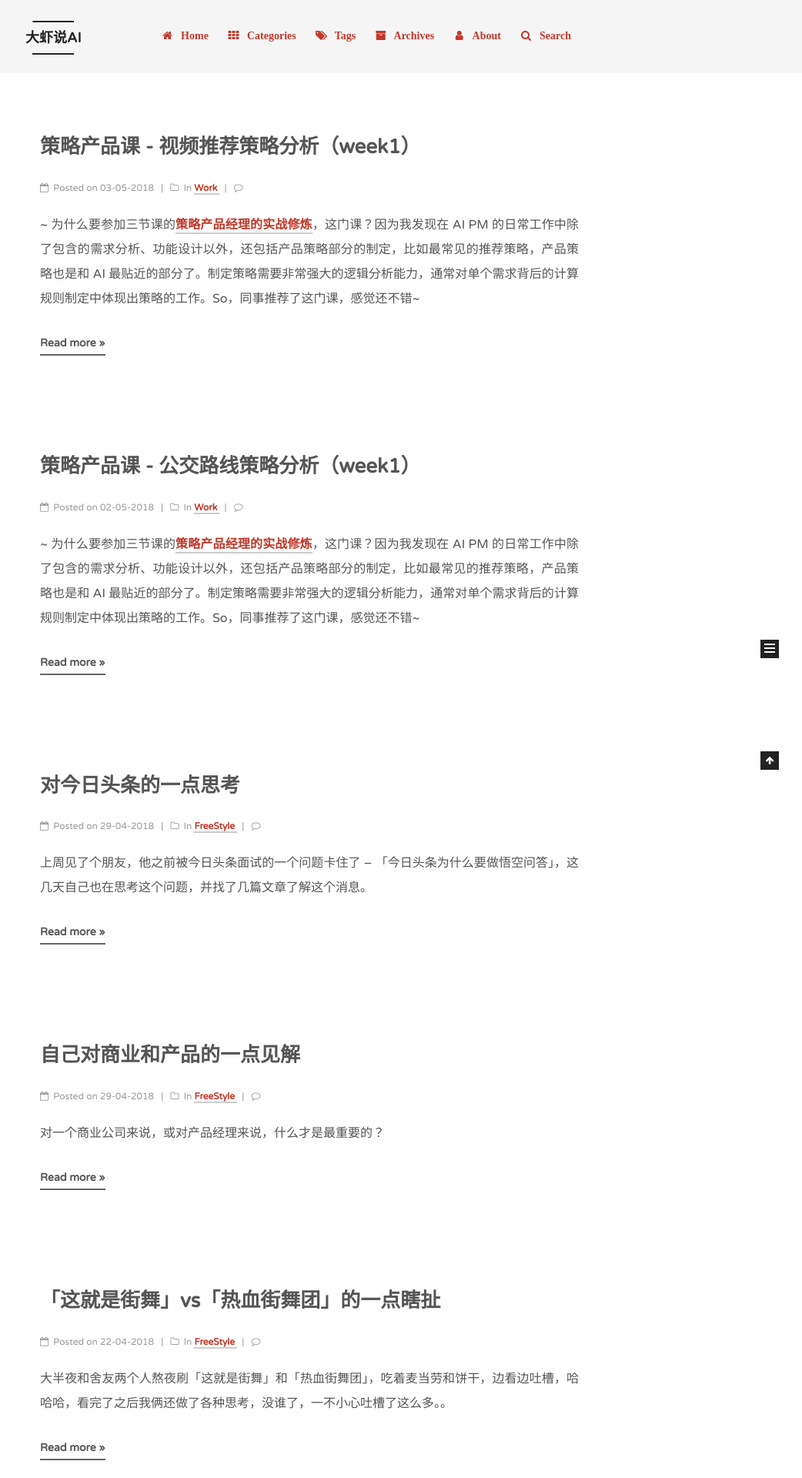
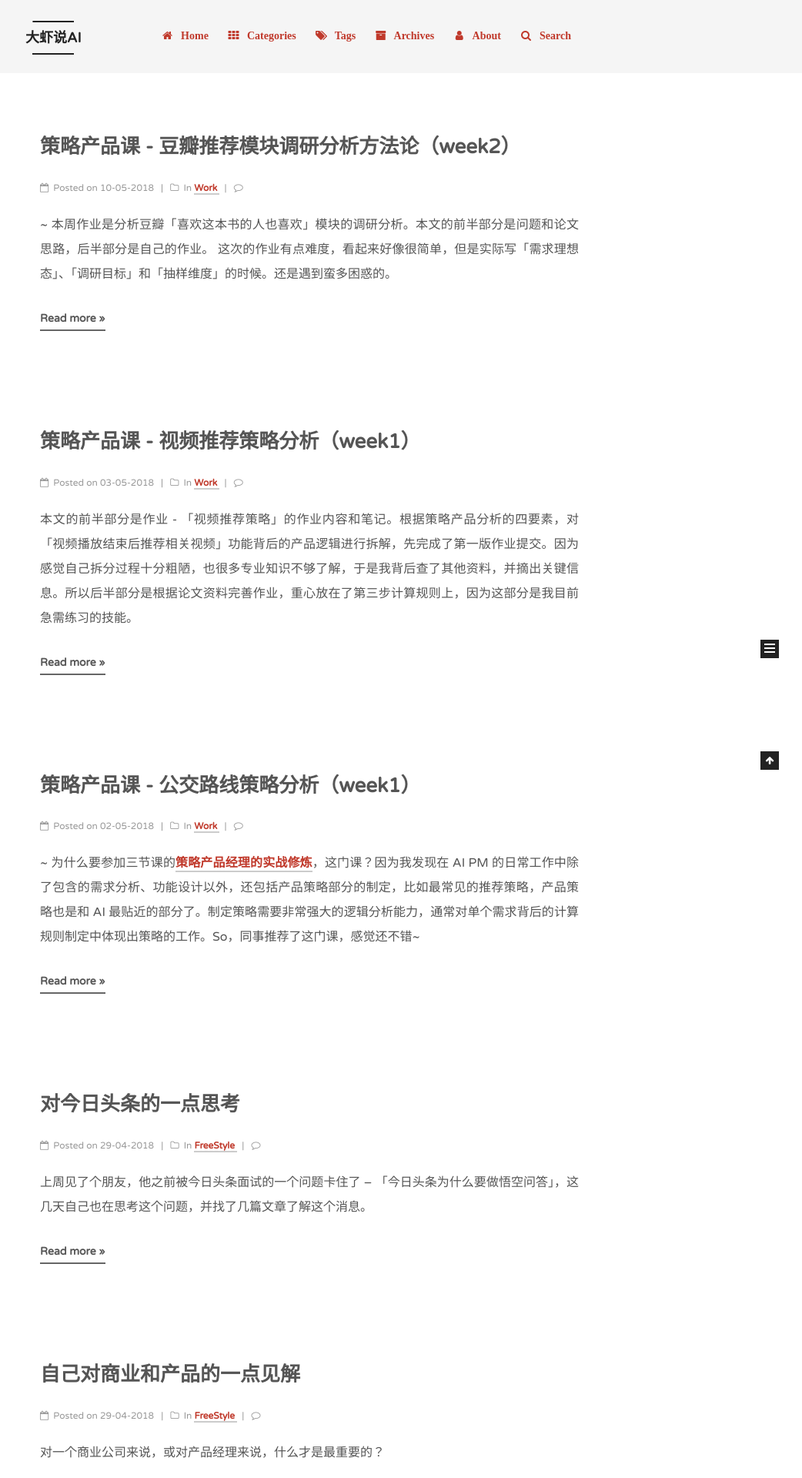
Before and after one commit to RamyWu/RamyWu.github.io, a Jekyll site: the page built from index.html, in a window 1280 px wide. Shown: the top 1920 px of the page at 77% size, without its empty margins (238-1280 px from the left). Built offline with Jekyll 4.4.1, drawn with Linux system fonts in a browser that asks for light colours; the list of posts is cut into pages by our own code; comment, search, counter and statistics services are not loaded; part of the change alters nothing that is shown; some of the changed text lies outside the part shown.

Commit message:
add sanjieke work week2

```diff
--- a/_posts/2018-05-03-Sanjieke-Learning-Strategy-Work-week1-Video-Recommendation.md
+++ b/_posts/2018-05-03-Sanjieke-Learning-Strategy-Work-week1-Video-Recommendation.md
@@ -5,10 +5,6 @@ date:   2018-05-03 20:12:00 +0800
 tags: Learning
 category: Work
 ---
-
-~ 为什么要参加三节课的[策略产品经理的实战修炼](https://class.sanjieke.cn/course/3610846.html)，这门课？因为我发现在 AI PM 的日常工作中除了包含的需求分析、功能设计以外，还包括产品策略部分的制定，比如最常见的推荐策略，产品策略也是和 AI 最贴近的部分了。制定策略需要非常强大的逻辑分析能力，通常对单个需求背后的计算规则制定中体现出策略的工作。So，同事推荐了这门课，感觉还不错~
-
-week1的作业有两个：（1）公交路线推荐策略（2）视频结束后的其他视频推荐策略
 
 本文的前半部分是作业 - 「视频推荐策略」的作业内容和笔记。根据策略产品分析的四要素，对「视频播放结束后推荐相关视频」功能背后的产品逻辑进行拆解，先完成了第一版作业提交。因为感觉自己拆分过程十分粗陋，也很多专业知识不够了解，于是我背后查了其他资料，并摘出关键信息。所以后半部分是根据论文资料完善作业，重心放在了第三步计算规则上，因为这部分是我目前急需练习的技能。
 
--- /dev/null
+++ b/_posts/2018-05-10-Sanjieke-Learning-Strategy-Work-week3-Douban.md
@@ -0,0 +1,218 @@
+---
+layout: post
+title:  "策略产品课 - 豆瓣推荐模块调研分析方法论（week2）"
+date:   2018-05-10 20:50:00 +0800
+tags: Learning
+category: Work
+---
+
+~ 本周作业是分析豆瓣「喜欢这本书的人也喜欢」模块的调研分析。本文的前半部分是问题和论文思路，后半部分是自己的作业。 这次的作业有点难度，看起来好像很简单，但是实际写「需求理想态」、「调研目标」和「抽样维度」的时候。还是遇到蛮多困惑的。
+
+
+## Q：不知道如何定义理想态、以及调研目标、还有如何计算相关评估指标
+
+- （1）从用户行为角度来说，如何衡量用户对推荐的「喜欢」程度？
+    - 是以点击率作为理想态指标？
+    - 还是以点击后的「收藏」或「想读」的行为作为衡量指标？
+
+- （2）从书籍的属性角度来说，如何衡量书籍标签的相关度？用户喜欢度与书籍属性之间的关系？
+    - 被推荐书籍与当前搜索书籍的所有标签的计算相关度作为衡量指标？那么如果收录的标签有遗漏怎么办？
+
+- （3）衡量指标的方式有准确率和召回率两种
+    - 准确率等于`用户点击的被推荐书籍的数量 / 已推荐的书籍总数量`，或 `用户点击书籍后再继续点击了'收藏'或'想读'的数量/推荐的书籍总数量`
+    - 那么召回率如何计算呢？`用户点击的被推荐书籍的数量 / 所有应该被推荐的书籍（喜欢这本书的用户也同样喜欢的其他的书籍）`，如何制定分母的从所有书籍中筛选出来的规则？如：是「运营」相关所有书、还是和互联网相关所有书？
+    - 覆盖率和召回率 是一个东西吗？我的理解：覆盖率 = `已推荐的书籍总数量/所有应该被推荐的书籍（喜欢这本书的用户也同样喜欢的其他的书籍）`
+
+......带着这些疑惑，翻看了几遍视频，后来决定放弃写作业之前，突然想到了刚买的《内容算法》，找到了一点思路。然后找了下论文，先不管怎么实现吧，反正能继续写作业就OK了。。
+
+## 没法下手，直接查了资料
+
+> ![](http://ojcp18ifz.bkt.clouddn.com/2018-05-10-062413.jpg)
+>
+
+在《内容算法》的「推荐算法：物以类聚，人以群分」里提到：
+
+> **基于内容属性**推荐的**好处**在于，只依赖物品本身的特征而不依赖用户的行为，让新的物品、冷僻的物品都能得到展示的机会。其**存在的问题在**于，推荐质量的优劣完全依赖于特征构建的完备性，但特征构建本身是一项系统的工程，存在一定成本。
+>
+> **如果标签词粒度不够细，不能够全面**描述书的内容（比如每本书的标签词只有三个），就很难计算出置信的相似度，达不到足够好的推荐效果。
+>
+> ---
+>
+> 为了在推荐中更好地引入受众反馈因素，提出了基于用户行为的**“协同过滤”**概念。
+>
+> 把用户的**消费行为作为特征**，以此进行**用户相似性**或**物品相似性**的计算，进行信息匹配，是协同过滤（Collaborative Filtering）的基础。
+>
+> 协同推荐可以分为三个子类：基于物品（Item-based）的协同、基于用户（User-based）的协同和基于模型（Model-based）的协同。
+>
+> 1. **基于用户的协同**就契合了上面的例子，其基础思路分为两步：第一步，找到那些与你在某一方面口味相似的人群；第二步，将这一人群喜欢的新东西推荐给你。![](http://ojcp18ifz.bkt.clouddn.com/2018-05-10-Snip20180510_112.png)
+> 2. **基于物品的协同**，其推荐的基础思路是：先确定你喜欢什么物品，再找到与之相似的物品推荐给你。只是**物品与物品间的相似度不是从内容属性的角度衡量的，而是从用户反馈的角度衡量的**。![](http://ojcp18ifz.bkt.clouddn.com/2018-05-10-063513.jpg)
+> 3. **基于模型的协同**，是用用户的喜好信息来训练算法模型，实时预测用户可能的点击率。
+>
+> ---
+>
+> 协同推荐是目前应用最为广泛的推荐机制，其基于用户行为的特点使我们不需要对物品或信息进行完整的标签化分析和建模，从而实现了领域无关，可以很好地发现用户的潜在兴趣偏好。
+>
+> 但考虑到**协同过滤的方式依赖历史数据，新的用户和新的物品会存在冷启动的问题**。
+
+然后查了相关论文：
+
+> ![](http://ojcp18ifz.bkt.clouddn.com/2018-05-10-055019.jpg)
+>
+
+没来得及看，只看了基于模型的协同：参考：基于深度学习的协同过滤模型研究_余冲.caj
+
+> ![](http://ojcp18ifz.bkt.clouddn.com/2018-05-10-Snip20180510_115.png)
+>
+> ![](http://ojcp18ifz.bkt.clouddn.com/2018-05-10-070019.jpg)
+>
+> ---
+>
+> **评价指标：**
+>
+> ![](http://ojcp18ifz.bkt.clouddn.com/2018-05-10-Snip20180510_117.png)
+>
+> ![](http://ojcp18ifz.bkt.clouddn.com/2018-05-10-Snip20180510_118.png)
+>
+> ![](http://ojcp18ifz.bkt.clouddn.com/2018-05-10-071240.jpg)
+
+
+## 有点头绪了，继续做作业：
+
+### 作业题目：
+
+![](http://ojcp18ifz.bkt.clouddn.com/2018-05-10-Snip20180510_125.png)
+
+![](http://ojcp18ifz.bkt.clouddn.com/2018-05-10-Snip20180510_124.png)
+
+
+### 工作目标：
+
+对「豆瓣-喜欢这本书的人也喜欢」模块的推荐策略做「问题优化」的调研分析
+
+
+### 用户需求分析
+
+以《运营之光》为作业案例，用户搜这本书，行为背后的动机可能是：
+
+1. 需要解决问题：如工作需要，是一个互联网 + 运营经理或产品经理，需要该书指导工作方法论
+2. 不需要解决问题：如个人在这个领域的兴趣、或朋友推荐等；
+
+满足上述需求，需要以下信息对推荐策略进行输入->计算->输出：
+
+1. 用户的基本特征：
+    - 基本信息标签：性别、生日、定位地点等（在统计数据下预测）
+    - 用户行为标签：根据用户所关注的话题、其他用户、豆列等；以及对书籍的收藏、读过、喜欢等行为，计算出来的标签
+2. 书籍的基本特征：
+    - 基本信息标签：书名、作者、副标题、出版社、简介等
+    - 其他用户对该书产生的行为标签：评分、评价、笔记、被收藏的分类、被豆瓣成员标记的常用标签等
+
+计算方式：
+
+1. 根据用户、书籍的基本特征，根据推荐算法对输入特征的关系进行计算（如协同推荐算法）
+2. 计算推荐关系后，根据「喜欢」程度进行排序并显示给用户...
+
+### 定义需求理想态：
+
+用户对「喜欢这本书的人也喜欢...」模块下推荐的书籍进行点击，产生「喜欢」行为操作，包括：
+
+![](http://ojcp18ifz.bkt.clouddn.com/2018-05-10-071826.jpg)
+
+（1）加入购书单/收藏夹/想读/豆列等**显式反馈**，计算喜欢程度阈值；
+
+（2）对该推荐书籍的评分/写笔记/写评价，根据笔记和评价的好坏、评分的分值计算用户对于该书的喜欢程度阈值；并计算在该推荐书籍的页面的停留时长、是否继续产生其他行为操作，如查看别人评论、分享等**隐式反馈**，计算用户对该书的喜欢程度阈值。
+
+
+### 抽样的分析维度：
+
+> 确定调研目标→确定抽样对象→选择抽样方法→确定抽样数量→样本分析标注→整理汇总问题
+
+#### （1）调研目标：
+
+
+**要考虑覆盖率情况**，所以不能只调研`系统给用户推荐的所有书籍`，还有哪些是用户可能喜欢的书籍但是没有被推荐？根据什么标准来衡量用户推荐的成功率？--> 被当前用户点击后操作且「喜欢」？
+
+~ 这里有一个大大的问号！如何找出「用户喜欢的所有书籍」作为推荐书籍的覆盖率的除数？还是说可以直接除以所有书籍数量？感觉数学不好，脑子想不动了。还是假设了两种可能性：
+
+- a：「搜索」过同一本书的所有用户，取他们喜欢的所有书籍的交集。
+- b：「喜欢」过同一本书的 -- 所有用户的 -- 所有喜欢的书籍
+- c：和「搜索」过同一本书的所有基本信息相近的用户群体，所有他们喜欢的书籍
+
+后来想了想，搜索该本书的用户所喜欢的书籍中，有可能包含了我喜欢的书籍。但是「喜欢」该本书的用户也能包含我喜欢的书籍嘛，感觉「搜索」大于「喜欢」，还是选方案a。但是方案c呢，如何计算和我基本信息特征相符合的人，他所喜欢的书籍和我喜欢的书籍的关系？c 就彻底想不动了。
+
+
+OK，根据方案 a 的用户行为片段，分析具体问题。
+
+**调研目标**：抽取所有**共同搜索过**某本书籍的所有用户的行为数据（session）。
+
+- **子目标2**：抽取「共同搜索过」该本书籍的全部用户的所有「喜欢」的书籍数据，-->分析当前书籍与被推荐书籍的标签相关度、多样性等；（统计推荐书籍在全书籍中的覆盖率）
+
+
+#### （2）确定抽样对象
+
+筛选规则：
+
+> **核心指标未达到理想态**、可以**代表全体用户的行为**的**最小时间窗口**内的**全量数据**。
+
+核心指标：（这个指标怎么计算呢？）
+
+> 1. 指标1：预测准确度
+> 2. 指标2：分类准确度：准确率、召回率
+> 3. 指标3：覆盖率
+> 4. 指标4：丰富度/多样性
+> 5. 指标5：新鲜度/时效性
+
+未达到理想态的不同情况
+
+1. **复杂情况**：根据用户与该推荐书籍的关系，来计算上述各指标的得分，加权得出用户对被推荐书籍的「喜欢」程度值。如：
+    - 基于基本特征的-用户关系：两个用户的基本特征的重合，则根据特征数量和类别，对用户群体进行聚类或计算相关性；
+    - 基于喜欢相同书籍的-用户关系：同时喜欢了相同书籍的多个用户，根据喜欢书籍的重合数量，对进行聚类或计算相关性；
+    - 基于被同一用户喜欢的-书籍关系：同一用户喜欢了该书籍以外的其他书籍，根据书籍标签计算？
+    - 基于基本特征的-书籍关系：两本书籍的基本特征的重合，则根据特征数量和类别，对书籍进行聚类或计算相关性；
+2. **简单情况**：根据用户对该推荐书籍的后续点击行为，计算用户的「喜欢」程度。
+
+样本类型：（分析维度）
+
+在该全量数据的某时间戳下，筛选用户的行为片段：
+
+1. **未点击**任何「也喜欢」模块的推荐书籍的行为数据
+2. 点击了「也喜欢」模块的推荐书籍，但是**未产生**后续「喜欢」行为的数据
+
+
+
+
+#### （3）选择抽样方法
+
+简单随机抽样
+
+#### （4）确定抽样数量
+
+> 策略相对程度已经没有影响面>5%的显著问题，接下来要看影响面1~5%量级的问题：
+>
+> 为了使1%问题的case数量至少达到5，那抽样数量最少要500。或者在1k的量级、即代表单个问题的case在至少为10个左右，此时得到的问题影响面数据才有较高的置信度。
+
+#### （5）样本分析标注
+
+1. 书籍属性标签的相似性：被推荐书籍属性与当前书籍属性的相关度
+2. 用户属性
+
+标注方式：
+
+对书籍的豆瓣标签、豆列、作者、做出标记，计算书籍的相关程度。以及搜索用户的个性匹配相关程度。
+
+因为时间很赶，就略了。
+
+
+#### （6）整理汇总问题
+
+选择的分析框架是用户行为片段分析。
+
+![](http://ojcp18ifz.bkt.clouddn.com/2018-05-10-%E3%80%8C%E5%96%9C%E6%AC%A2%E3%80%8D%E6%A8%A1%E5%9D%97%E6%8E%A8%E8%8D%90%E7%AD%96%E7%95%A5%E9%97%AE%E9%A2%98%EF%BC%9A%20%E7%94%A8%E6%88%B7%E8%A1%8C%E4%B8%BA%E7%89%87%E6%AE%B5%E5%88%86%E6%9E%90.png)
+
+
+---
+
+### 总结
+
+作业写得不咋地，...只能看看大家的作业，向大家学习啦~
+
+- created，180510
```
